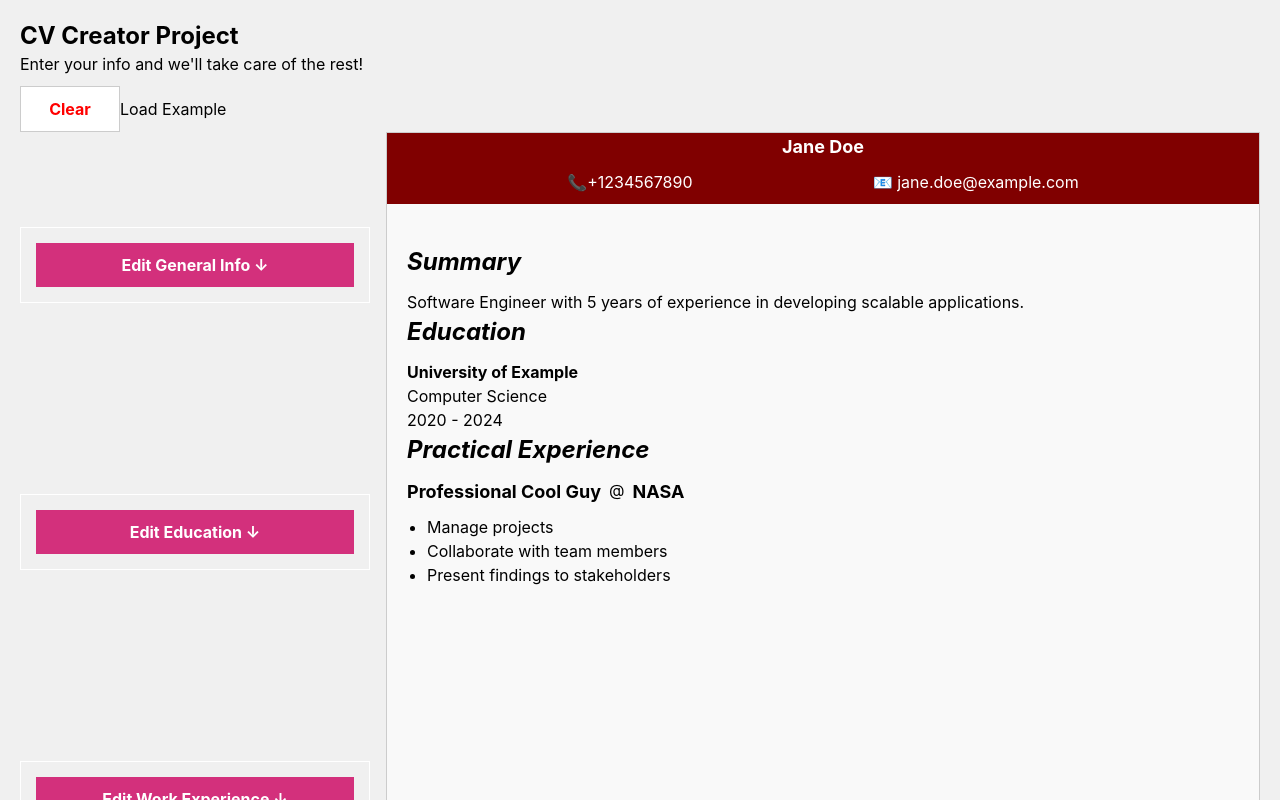
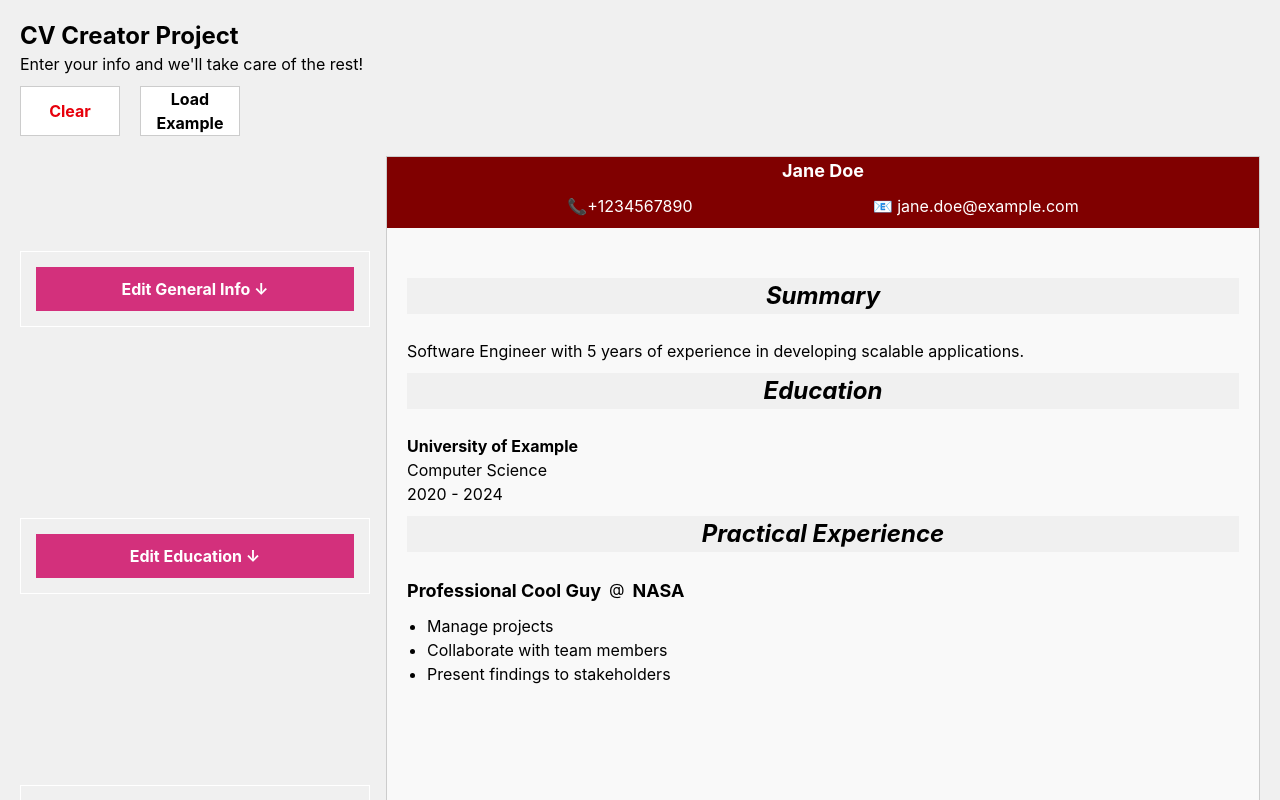
Before and after one commit to pinkx-xlink/react-cv-generator, a React (Vite) app: page / in a window 1280 px wide. Shown: the top 800 px of the page. Built offline with nearby package versions, Linux system fonts and the light colour scheme.

Commit message:
Reposition the header buttons. Stylize the h3 elements in the CV form

```diff
--- a/src/components/Info.jsx
+++ b/src/components/Info.jsx
@@ -121,8 +121,9 @@ export default function Info() {
   }
   return (
     <>
+      <div className="header-btns">
         <button
-        className="clear-btn"
+          className="header-btn clear-btn text-red-600"
           onClick={() => {
             setFirstName("");
             setLastName("");
@@ -141,6 +142,7 @@ export default function Info() {
         </button>
 
         <button
+          className="header-btn"
           onClick={() => {
             setFirstName("John");
             setLastName("Doe");
@@ -163,6 +165,7 @@ export default function Info() {
         >
           Load Example
         </button>
+      </div>
 
       <div className="info grid grid-cols-1 gap-4">
         {/* THIS IS THE OLD INPUT FIELDS LIST */}
--- a/src/components/styles/Info.css
+++ b/src/components/styles/Info.css
@@ -15,16 +15,26 @@
 .expand-btn {
   width: 100%;
 }
+.header-btns {
+  width: 220px;
+  display: flex;
+  justify-content: space-between;
+  margin-bottom: 20px;
+}
 
-.clear-btn {
+.header-btn {
   background-color: #fff;
   border: 1px solid #ccc;
   padding: 10px 20px;
   margin-top: 10px;
   cursor: pointer;
   width: 100px;
-  color: red;
+  height: 50px;
   font-weight: bold;
+  text-align: center;
+  display: flex;
+  align-items: center;
+  justify-content: center;
 
   &:hover {
     background-color: #ccc;
@@ -83,9 +93,12 @@
 
   h3 {
     font-size: 24px;
-    margin-bottom: 10px;
+    margin-bottom: 25px;
+    margin-top: 10px;
     font-weight: bold;
     font-style: italic;
+    background-color: #f0f0f0;
+    text-align: center;
   }
 
   h2 {
```
Lines whose indentation alone changed are shown as unchanged.
